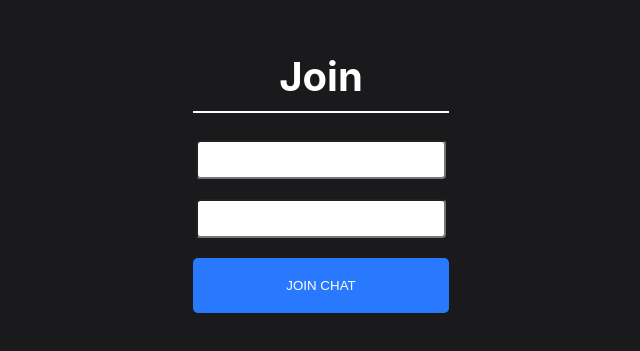
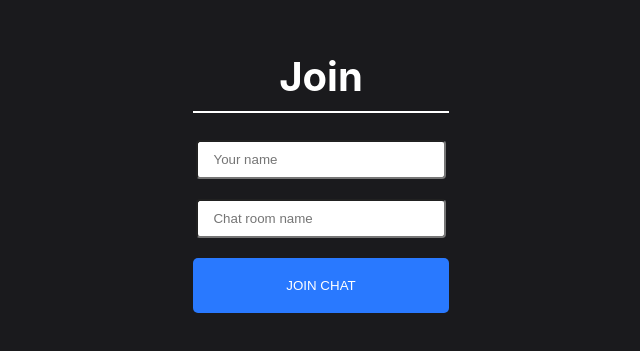
Before and after one commit to alshafi834/socketChatAppClient, a React (Create React App) app: page / in a window 1280 px wide. Shown: the part 231-582 px from the top of the page, without its empty margins (319-959 px from the left). Built offline with nearby package versions, Linux system fonts and the light colour scheme.

Commit message:
placeholder added

```diff
--- a/src/components/Join/JoinChat.js
+++ b/src/components/Join/JoinChat.js
@@ -13,7 +13,7 @@ const JoinChat = () => {
         <h1 className="heading">Join</h1>
         <div>
           <input
-            placeholder=""
+            placeholder="Your name"
             className="joinInput"
             type="text"
             onChange={(event) => setUserName(event.target.value)}
@@ -21,7 +21,7 @@ const JoinChat = () => {
         </div>
         <div>
           <input
-            placeholder=""
+            placeholder="Chat room name"
             className="joinInput mt-20"
             type="text"
             onChange={(event) => setRoomName(event.target.value)}
```
